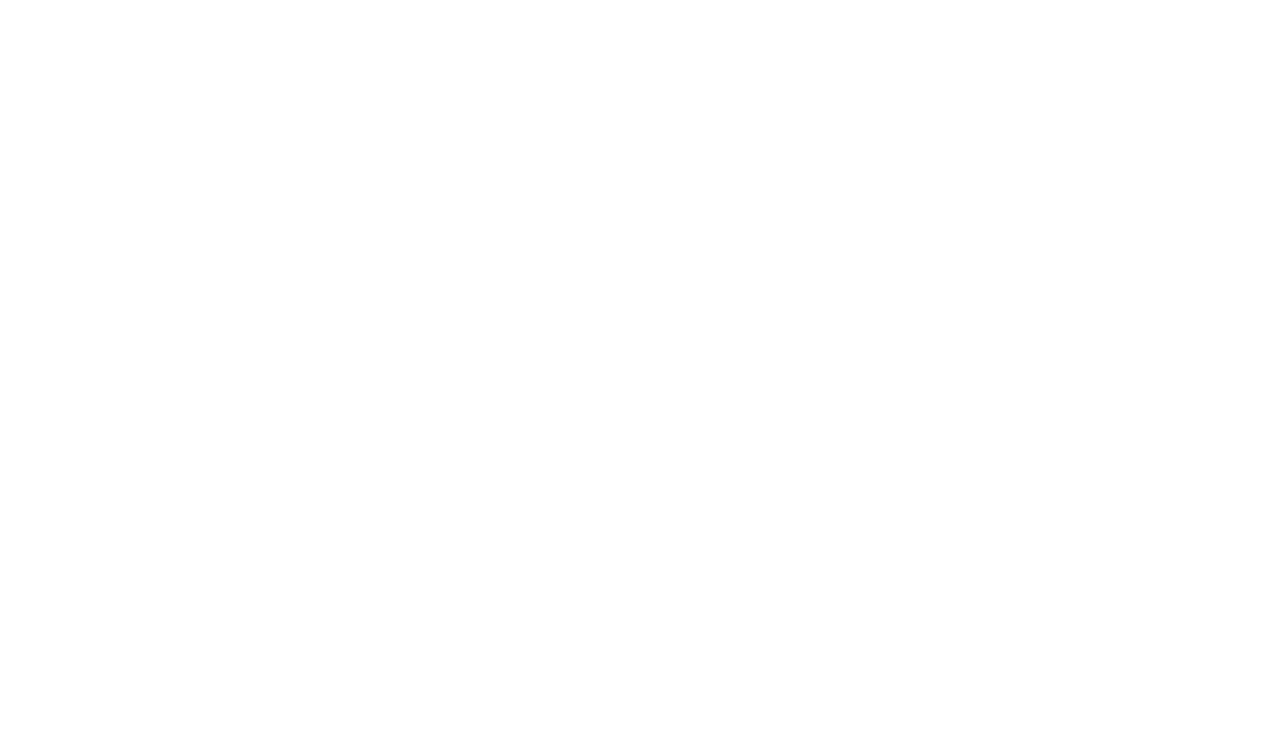
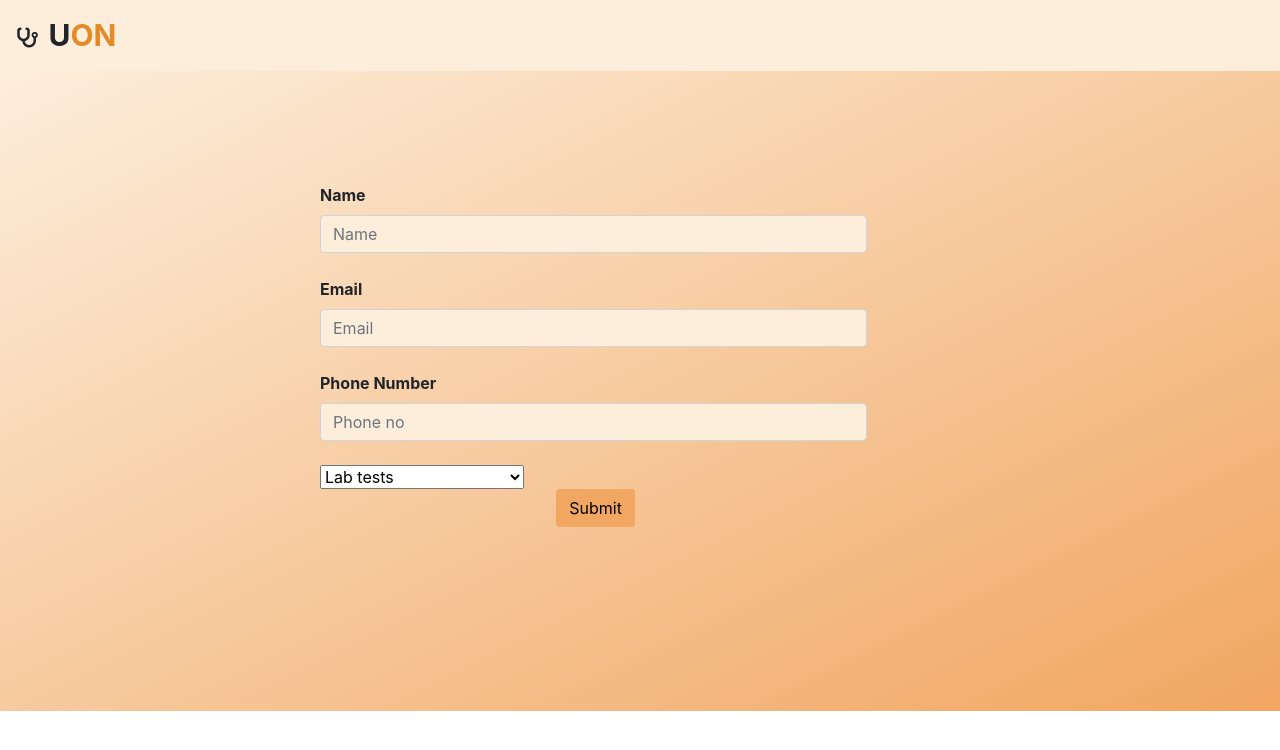
Before and after one commit to kavi-yarasi/Pharma-stoer-final-proj, an Angular app in the folder phm/: page /booktest in a window 1280 px wide. Before the commit this address led to /. Shown: the top 750 px of the page. Built offline with nearby package versions, Linux system fonts and the light colour scheme.

Commit message:
fourth commit

```diff
--- a/phm/src/app/app-routing.module.ts
+++ b/phm/src/app/app-routing.module.ts
@@ -4,13 +4,17 @@
 import { CartComponent } from './component/cart/cart.component';
 import { LoginSignupComponent } from './component/login-signup/login-signup.component';
 import { SignupComponent } from './component/signup/signup.component';
+import { BooktestdisComponent } from './component/booktestdis/booktestdis.component';
+import { BooktestComponent } from './component/booktest/booktest.component';
 
 const routes: Routes = [
   {path:'login',component:LoginSignupComponent},
   {path:'signup',component:SignupComponent},
   {path:'',redirectTo:'login',pathMatch:'full'},
   {path:'products',component:ProductsComponent},
-  {path:'cart',component:CartComponent}
+  {path:'cart',component:CartComponent},
+  {path:'booktesdis',component:BooktestdisComponent},
+  {path:'booktest',component:BooktestComponent}
 ];
 
 @NgModule({
--- a/phm/src/app/component/booktest/booktest.component.css
+++ b/phm/src/app/component/booktest/booktest.component.css
@@ -3,7 +3,8 @@
  }
  body{
      margin:0;
-     padding:0;
+     padding-bottom:10em;
+     background-image: linear-gradient(to bottom right, #FDEEDC ,#F1A661 );
  }
  .img-fluid
  {
@@ -14,3 +15,16 @@
  .custom-btn{
      align-content:center;
  }
+
+
+ .form-control{
+    background-color: #FDEEDC;
+ }
+ .container-fluid{
+    padding-top:7em;
+    padding-left:20em;
+ }
+ .btn-custom{
+    background-color: #F1A661;
+    color:black;
+}
--- a/phm/src/app/component/booktest/booktest.component.html
+++ b/phm/src/app/component/booktest/booktest.component.html
@@ -1,29 +1,42 @@
-
-   <body>
-    <form>
+<app-nav1></app-nav1>
+   <body class="container-fluid">
+    <form class="form-sjf"  [formGroup]="val1">
         <div class="form-row">
             <div class="col-lg-7">
                 <strong><label for="">Name</label></strong>
-                <input id="name" class="form-control" type="text" required minlength="5" placeholder="Name"formControlName="v1" >
+                <input id="name" class="form-control input-sm" type="text" required minlength="5" placeholder="Name"formControlName="v1" >
             </div>
         </div><br>
         <div class="form-row">
             <div class="col-lg-7">
                 <strong><label for="">Email</label></strong>
-                <input   id="email"class="form-control "type="text" required placeholder="Email" formControlName = "v3">
+                <input   id="email"class="form-control input-sm"type="text" required placeholder="Email" formControlName = "v3">
             </div>
         </div>
             <br>
             <div class="form-row">
                 <div class="col-lg-7">
                     <strong><label for="">Phone Number</label></strong>
-                <input id="phoneno" class="form-control "type="text" placeholder="Phone no" required minlength="10"   maxlength="10" formControlName = "v4">
+                <input id="phoneno" class="form-control input-sm"type="text" placeholder="Phone no" required minlength="10"   maxlength="10" formControlName = "v4">
                 </div>
             </div>
             <br>
+           <div class="form-row">
+            <div class="col-lg-7">
+                <select class="form-select" aria-label="Default select example">
+                    <option selected>Lab tests</option>
+                    <option value="1">LFT</option>
+                    <option value="2">Insulin</option>
+                    <option value="3">Ferritin</option>
+                    <option value="4">Pottasiumserum Plasma</option>
+                    <option value="5">Chloesterol</option>
+                    <option value="6">Platelet count</option>
+                  </select>
+            </div>
+           </div>
             <div class="form-row" class="text-center">
                 <div class="col-lg-7">
-                    <button type="submit" class="btn btn-primary" (click)="fnc1()"> Submit </button>
+                    <button type="button"class="btn btn-custom" routerLink="/booktesdis"(click)="fnc1()"> Submit </button>
                 </div>
             </div><br>
     </form>
--- a/phm/src/app/component/booktest/booktest.component.ts
+++ b/phm/src/app/component/booktest/booktest.component.ts
@@ -10,9 +10,21 @@
 export class BooktestComponent implements OnInit {
 
   fnc1(){
-    this.router.navigate(['booktestdis']);
+    this.router.navigate(['booktesdis']);
   }
   constructor(public serve:LoginservService,public router:Router) { }
+
+  val1= new FormGroup({
+
+    v1:new FormControl(''),
+
+    v2:new FormControl(''),
+
+    v3: new FormControl(''),
+
+    v4:new FormControl('')
+
+       });
 
   ngOnInit(): void {
   }
--- a/phm/src/app/component/booktestdis/booktestdis.component.html
+++ b/phm/src/app/component/booktestdis/booktestdis.component.html
@@ -1 +1,2 @@
+<app-nav1></app-nav1>
 <p>Hey name, Your booking for this test is done.</p>
--- a/phm/src/app/component/cart/cart.component.css
+++ b/phm/src/app/component/cart/cart.component.css
@@ -0,0 +1,11 @@
+.btn-custom{
+    background-color: #F1A661;
+    color:black;
+
+}
+button .btn-custom{
+    display:flex;
+    flex-direction: column;
+    justify-content: space-between;
+    align-items: center;
+}
--- a/phm/src/app/component/cart/cart.component.html
+++ b/phm/src/app/component/cart/cart.component.html
@@ -1,19 +1,19 @@
+<app-nav1></app-nav1>
 <table class="table des">
   <thead>
     <tr>
-      <th scope="col">s.no</th>
-      <th scope="col">id.no</th>
-      <th scope="col">title</th>
-      <th scope="col">price</th>
-      <th scope="col">quantity</th>
-      <th scope="col">subtotal</th>
+
+      <th scope="col">Id.no</th>
+      <th scope="col">Title</th>
+      <th scope="col">Price</th>
+      <th scope="col">Quantity</th>
+      <th scope="col">Sub-total</th>
     </tr>
   </thead>
   <tbody>
 
     <tr *ngFor="let i of data;">
       <ng-container *ngIf="i.cnt>0">
-        <td >1</td>
         <td>{{i.id}}</td>
         <td>{{i.title}}</td>
         <td>{{i.price}}</td>
@@ -21,7 +21,8 @@
         <td>{{i.price*i.cnt}}</td>
       </ng-container>
     </tr>
-
-
   </tbody>
 </table>
+<button class="btn btn-custom" routerLink="/products">
+ Back
+</button>
--- a/phm/src/app/component/header/header.component.css
+++ b/phm/src/app/component/header/header.component.css
@@ -33,3 +33,7 @@
     background-color: #F1A661;
     color:#FDEEDC;
 }
+.btn-custom{
+    background-color: #F1A661;
+    color:black;
+}
--- a/phm/src/app/component/header/header.component.html
+++ b/phm/src/app/component/header/header.component.html
@@ -9,7 +9,8 @@
       </div>
       <span style="font-size:15px" class="fas fa-search search-icon"></span>
       <div>
-         <button class="btn btn-danger mx-3" routerLink="/login">Logout</button>
+         <button class="btn btn-custom mx-3" routerLink="/login">Logout</button>
+         <button class="btn btn-custom mx-3" routerLink="/booktest">Book lab test</button>
       </div>
    </div>
    <button routerLink="/cart" class="btn button-custom shadow:none">
```
